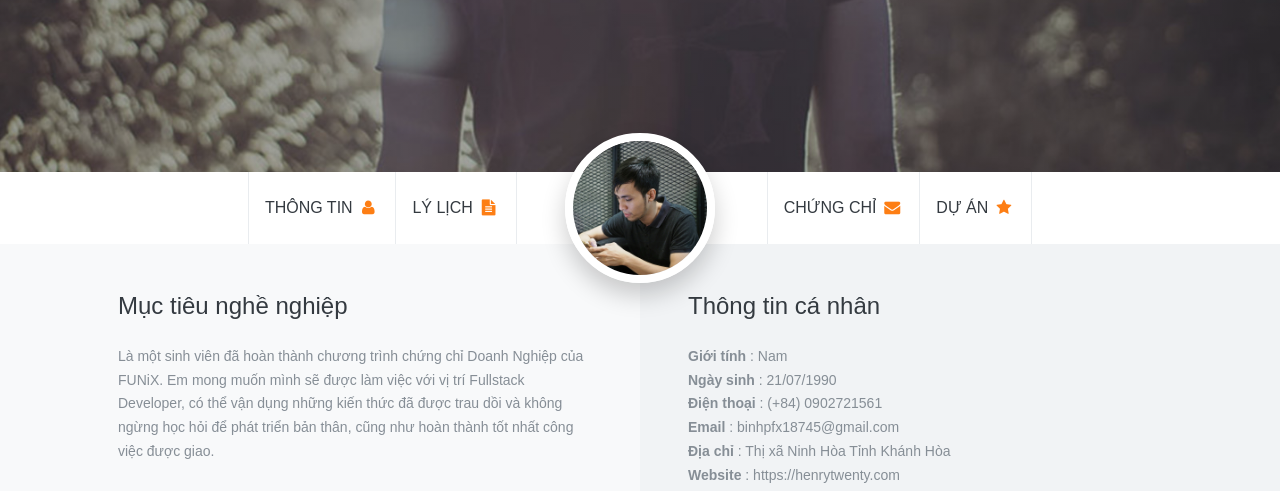
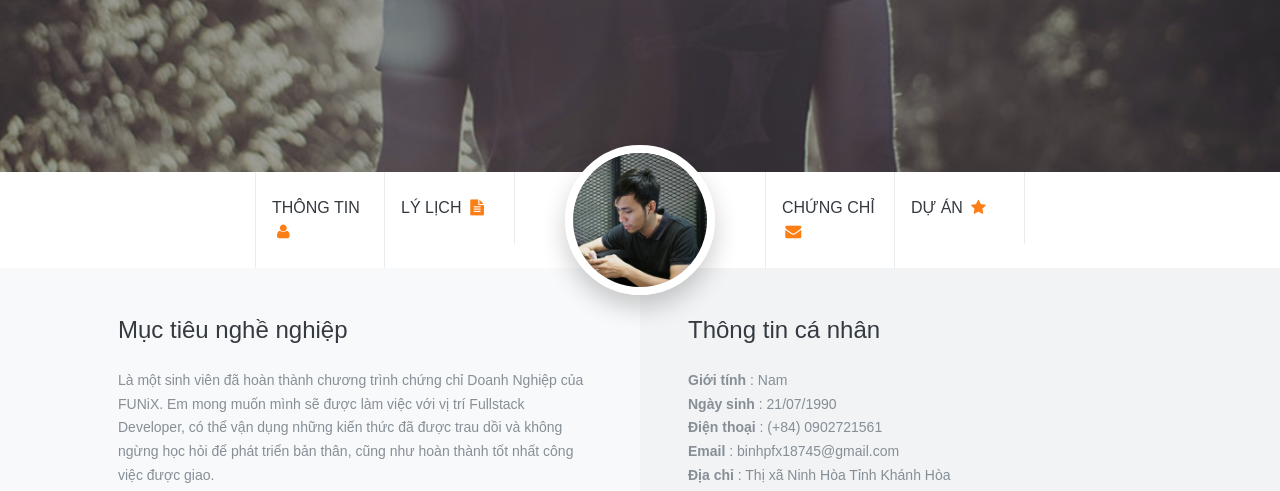
Before and after one commit to henrytwenty/Asm3-binhpfx18745, a plain HTML site: page index.html in a window 1280 px wide. Shown: the part 276-767 px from the top of the page. Drawn offline with nearby package versions, Linux system fonts and the light colour scheme.

Commit message:
Update mobile.css

```diff
--- a/css/mobile.css
+++ b/css/mobile.css
@@ -90,9 +90,9 @@ a[href^="tel"] {
   align-items: start;
   flex-direction: column;
 }
-/* .nav-bar--content a {
+.nav-bar--content a {
   width: 130px;
-} */
+}
 
 /* Style Nav-bar Text */
 .nav-bar--content a:link,
```
